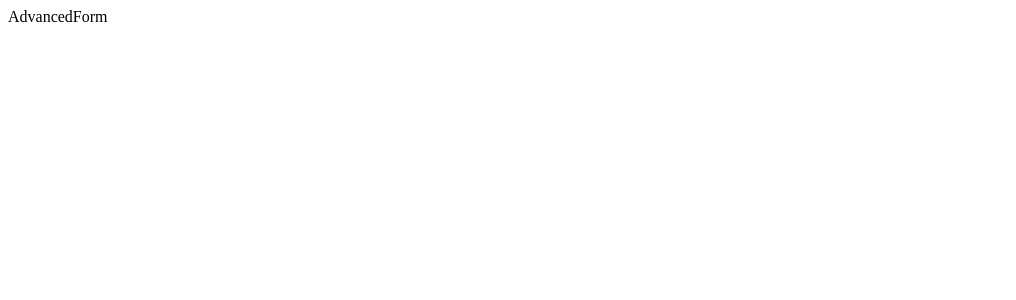
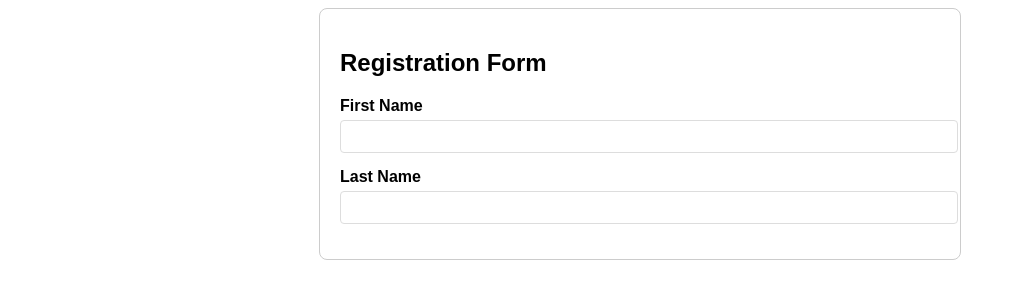
Before and after one commit to davi-p-oliveira-11/react-hook-form-example, a React (Vite) app: page / in a window 1280 px wide. Shown: the top 300 px of the page, without its empty margins (0-1016 px from the left). Built offline with nearby package versions, Linux system fonts and the light colour scheme.

Commit message:
added last name field

```diff
--- a/src/components/AdvancedForm.tsx
+++ b/src/components/AdvancedForm.tsx
@@ -1,5 +1,57 @@
+import {useForm, SubmitHandler} from "react-hook-form"
+import "../style.css"
+
+interface FormData {
+  firstName: string;
+  lastName: string;
+  email: string;
+  city: string;
+  state: string;
+  zip: string;
+  country: string;
+  completeLocation: string;
+}
+
+const onSubmit: SubmitHandler<FormData> = (data) => {
+   console.log(data);
+}
+
+
 export default function AdvancedForm() {
+  const {
+   register,
+   handleSubmit,
+   formState: {errors},
+  } = useForm<FormData>();
+
   return (
-    <div>AdvancedForm</div>
+    <div className="form-container">
+      <h2>Registration Form</h2>
+
+      <form onSubmit={handleSubmit(onSubmit)}>
+         <div>
+            <label htmlFor="firstName">First Name</label>
+            <input
+              type="text"
+              id="firstName"
+              {...register("firstName", {required: "First Name is required"})}
+             />
+
+          {errors.firstName && <p>{errors.firstName.message}</p>}
+         </div>
+
+         <div>
+            <label htmlFor="lastName">Last Name</label>
+            <input
+              type="text"
+              id="lastName"
+              {...register("lastName", {required: "Last Name is Required"})}
+            />
+
+           {errors.lastName && <p>{errors.lastName.message}</p>}
+         </div>
+      </form>
+
+    </div>
   )
 }
```
